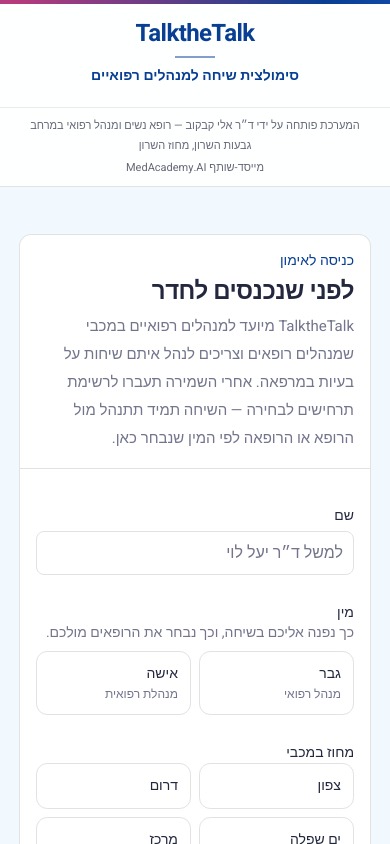
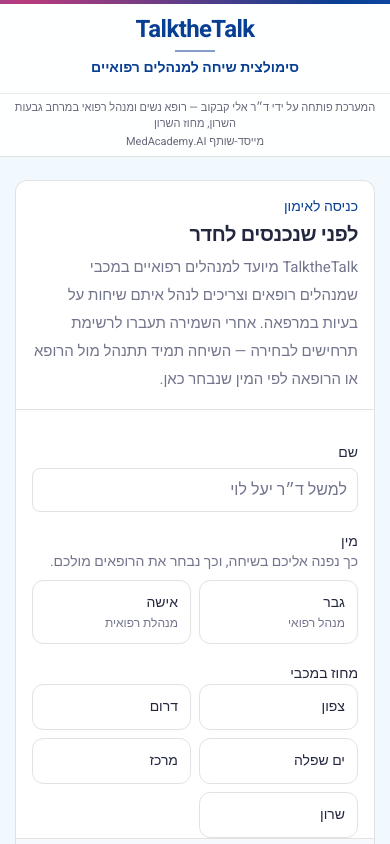
Before and after one commit to eli4n1988/talkthetalk, a Next.js app: page / in a window 390 px wide. Shown: the top 844 px of the page. Built offline with nearby package versions, Linux system fonts and the light colour scheme.

Commit message:
Adapt the layout for mobile browsers
Set a device-width viewport with safe-area support, tighten header and page padding on small screens, and enlarge tap targets so onboarding, the scenario list, and practice stay usable on a phone.

Co-authored-by: elikab <elikab@gmail.com>

```diff
--- a/src/app/globals.css
+++ b/src/app/globals.css
@@ -130,10 +130,13 @@
     @apply border-border outline-ring/50;
   }
   html {
-    @apply font-sans;
+    @apply font-sans overflow-x-clip;
+    -webkit-text-size-adjust: 100%;
+    text-size-adjust: 100%;
   }
   body {
-    @apply bg-background text-foreground antialiased;
+    @apply bg-background text-foreground antialiased overflow-x-clip;
+    min-height: 100dvh;
   }
   h1,
   h2,
@@ -145,7 +148,7 @@
 
 @layer components {
   .nav-pill {
-    @apply rounded-full px-3 py-1.5 text-muted-foreground transition-all duration-200 hover:-translate-y-0.5 hover:bg-secondary hover:text-primary;
+    @apply inline-flex min-h-9 items-center rounded-full px-3 py-1.5 text-muted-foreground transition-all duration-200 hover:-translate-y-0.5 hover:bg-secondary hover:text-primary;
   }
 
   .nav-link {
--- a/src/app/layout.tsx
+++ b/src/app/layout.tsx
@@ -1,4 +1,4 @@
-import type { Metadata } from "next";
+import type { Metadata, Viewport } from "next";
 import { Heebo } from "next/font/google";
 import { AppHeader } from "@/components/app-header";
 import { ProfileGate } from "@/components/profile-gate";
@@ -9,6 +9,13 @@ const heebo = Heebo({
   subsets: ["hebrew", "latin"],
   variable: "--font-heebo",
 });
+
+export const viewport: Viewport = {
+  width: "device-width",
+  initialScale: 1,
+  viewportFit: "cover",
+  themeColor: "#083F92",
+};
 
 export const metadata: Metadata = {
   title: "TalktheTalk | אימון שיחות עם רופאים | מכבי",
@@ -22,7 +29,7 @@ export default function RootLayout({ children }: LayoutProps<"/">) {
       <body className="flex min-h-full flex-col bg-background">
         <Providers>
           <AppHeader />
-          <main className="mx-auto flex w-full max-w-6xl flex-1 flex-col px-5 py-8 sm:px-8 sm:py-10">
+          <main className="mx-auto flex w-full max-w-6xl min-w-0 flex-1 flex-col px-4 py-5 sm:px-8 sm:py-10">
             <ProfileGate>{children}</ProfileGate>
           </main>
         </Providers>
--- a/src/components/admin-panel.tsx
+++ b/src/components/admin-panel.tsx
@@ -149,7 +149,7 @@ export function AdminPanel() {
     <div className="flex flex-col gap-8">
       <section className="flex flex-col gap-3 border-b border-border pb-8">
         <p className="text-sm font-medium text-primary">ניהול תרחישים</p>
-        <h1 className="text-3xl font-semibold">התאימו את חדר האימון למרפאה שלכם</h1>
+          <h1 className="text-2xl font-semibold tracking-tight sm:text-3xl">התאימו את חדר האימון למרפאה שלכם</h1>
         <p className="max-w-2xl text-sm leading-7 text-muted-foreground">
           כאן עורכים כל תרחיש, מחליפים רופא (גבר/אישה, ותיק/צעיר), ומוסיפים
           שיחות חדשות. השינויים נשמרים בדפדפן זה בלבד — בלי שרת ובלי סיסמה.{" "}
--- a/src/components/app-header.tsx
+++ b/src/components/app-header.tsx
@@ -8,9 +8,9 @@ export function AppHeader() {
   const showNav = ready && Boolean(profile);
 
   return (
-    <header className="sticky top-0 z-30 border-b border-border bg-white/90 backdrop-blur-md">
+    <header className="sticky top-0 z-30 border-b border-border bg-white/90 pt-[env(safe-area-inset-top)] backdrop-blur-md">
       <div className="h-1 w-full bg-header-bar" />
-      <div className="mx-auto grid w-full max-w-6xl grid-cols-1 items-center justify-items-center gap-2 px-5 py-3.5 sm:grid-cols-[1fr_auto_1fr] sm:gap-4 sm:px-8 sm:py-4">
+      <div className="mx-auto grid w-full max-w-6xl grid-cols-1 items-center justify-items-center gap-1.5 px-4 py-2.5 sm:grid-cols-[1fr_auto_1fr] sm:gap-4 sm:px-8 sm:py-4">
         <Link
           href="/"
           className="flex min-w-0 flex-col items-center text-center sm:col-start-2"
@@ -18,8 +18,8 @@ export function AppHeader() {
           <span className="font-heading text-2xl font-bold tracking-tight text-primary sm:text-3xl">
             TalktheTalk
           </span>
-          <span className="mt-1.5 h-0.5 w-10 bg-primary/50" aria-hidden />
-          <span className="mt-2 text-sm font-semibold leading-snug text-primary sm:text-base">
+          <span className="mt-1 h-0.5 w-10 bg-primary/50" aria-hidden />
+          <span className="mt-1.5 text-sm font-semibold leading-snug text-primary sm:mt-2 sm:text-base">
             סימולצית שיחה למנהלים רפואיים
           </span>
         </Link>
@@ -36,7 +36,7 @@ export function AppHeader() {
           <span className="sm:col-start-3" aria-hidden />
         )}
       </div>
-      <p className="border-t border-border/70 px-4 py-2 text-center text-[11px] leading-5 text-foreground/70 sm:px-8 sm:text-xs sm:leading-5">
+      <p className="border-t border-border/70 px-3 py-1.5 text-center text-[11px] leading-4 text-pretty text-foreground/70 sm:px-8 sm:py-2 sm:text-xs sm:leading-5">
         המערכת פותחה על ידי ד״ר אלי קבקוב — רופא נשים ומנהל רפואי במרחב גבעות
         השרון, מחוז השרון
         <span className="mt-0.5 block sm:mt-0 sm:inline">
--- a/src/components/home-screen.tsx
+++ b/src/components/home-screen.tsx
@@ -22,13 +22,13 @@ export function HomeScreen() {
   }
 
   return (
-    <div className="flex flex-col gap-10">
-      <section className="hero-banner relative overflow-hidden rounded-3xl border border-border px-6 py-10 sm:px-10 sm:py-12">
+    <div className="flex flex-col gap-6 sm:gap-10">
+      <section className="hero-banner relative overflow-hidden rounded-2xl border border-border px-4 py-6 sm:rounded-3xl sm:px-10 sm:py-12">
         <p className="stagger-in text-sm font-medium text-primary">
           {managerRoleLabel(profile.gender)} · מחוז {districtLabel(profile.district)}
         </p>
         <h1
-          className="stagger-in mt-3 max-w-3xl text-3xl font-semibold leading-snug text-balance sm:text-[2.15rem]"
+          className="stagger-in mt-3 max-w-3xl text-2xl font-semibold leading-snug text-balance sm:text-[2.15rem]"
           style={{ animationDelay: "80ms" }}
         >
           שלום {profile.name}, בחרו תרחיש לשיחת אימון.
--- a/src/components/onboarding-screen.tsx
+++ b/src/components/onboarding-screen.tsx
@@ -55,13 +55,13 @@ export function OnboardingScreen({
   const editing = Boolean(initial);
 
   return (
-    <div className="mx-auto flex w-full max-w-xl flex-1 flex-col justify-center py-4">
+    <div className="mx-auto flex w-full max-w-xl min-w-0 flex-1 flex-col justify-center py-1 sm:py-4">
       <Card className="bg-white shadow-none ring-border">
         <CardHeader className="border-b border-border">
           <p className="text-sm font-medium text-primary">
             {editing ? "עדכון פרטים" : "כניסה לאימון"}
           </p>
-          <CardTitle className="text-2xl font-semibold leading-snug">
+          <CardTitle className="text-xl font-semibold leading-snug sm:text-2xl">
             {editing ? "שינוי שם, מין או מחוז" : "לפני שנכנסים לחדר"}
           </CardTitle>
           <CardDescription className="text-start text-[15px] leading-7">
@@ -77,7 +77,7 @@ export function OnboardingScreen({
           </CardDescription>
         </CardHeader>
         <form onSubmit={handleSubmit} data-testid="onboarding-form">
-          <CardContent className="flex flex-col gap-7 pt-6">
+          <CardContent className="flex flex-col gap-5 pt-5 sm:gap-7 sm:pt-6">
             <div className="flex flex-col gap-2">
               <Label htmlFor="manager-name">שם</Label>
               <Input
@@ -189,7 +189,7 @@ function ChoiceButton({
       aria-pressed={active}
       data-testid={testId}
       className={cn(
-        "rounded-xl border px-3 py-3 text-start transition-all",
+        "rounded-xl border px-3 py-3 text-start transition-all min-h-11",
         active
           ? "border-primary bg-secondary text-primary shadow-sm"
           : "border-border bg-white hover:-translate-y-0.5 hover:border-primary/40",
--- a/src/components/scenario-picker.tsx
+++ b/src/components/scenario-picker.tsx
@@ -115,7 +115,7 @@ export function ScenarioPicker() {
               value={query}
               onChange={(event) => setQuery(event.target.value)}
               placeholder="חיפוש לפי מתח, רופא או מרפאה"
-              className="h-9 pr-9 transition-shadow focus-visible:shadow-md"
+              className="h-11 pr-9 text-base transition-shadow focus-visible:shadow-md md:h-9 md:text-sm"
               aria-label="חיפוש תרחישים"
             />
           </div>
@@ -245,7 +245,7 @@ function FilterChip({
       variant={active ? "default" : "outline"}
       onClick={onClick}
       className={cn(
-        "rounded-full transition-all",
+        "min-h-9 rounded-full px-3 transition-all",
         active ? "shadow-sm" : "hover:-translate-y-0.5 hover:border-primary/40",
       )}
     >
```
Also changed, not shown: src/components/practice-session.tsx (+7 -7 lines).
